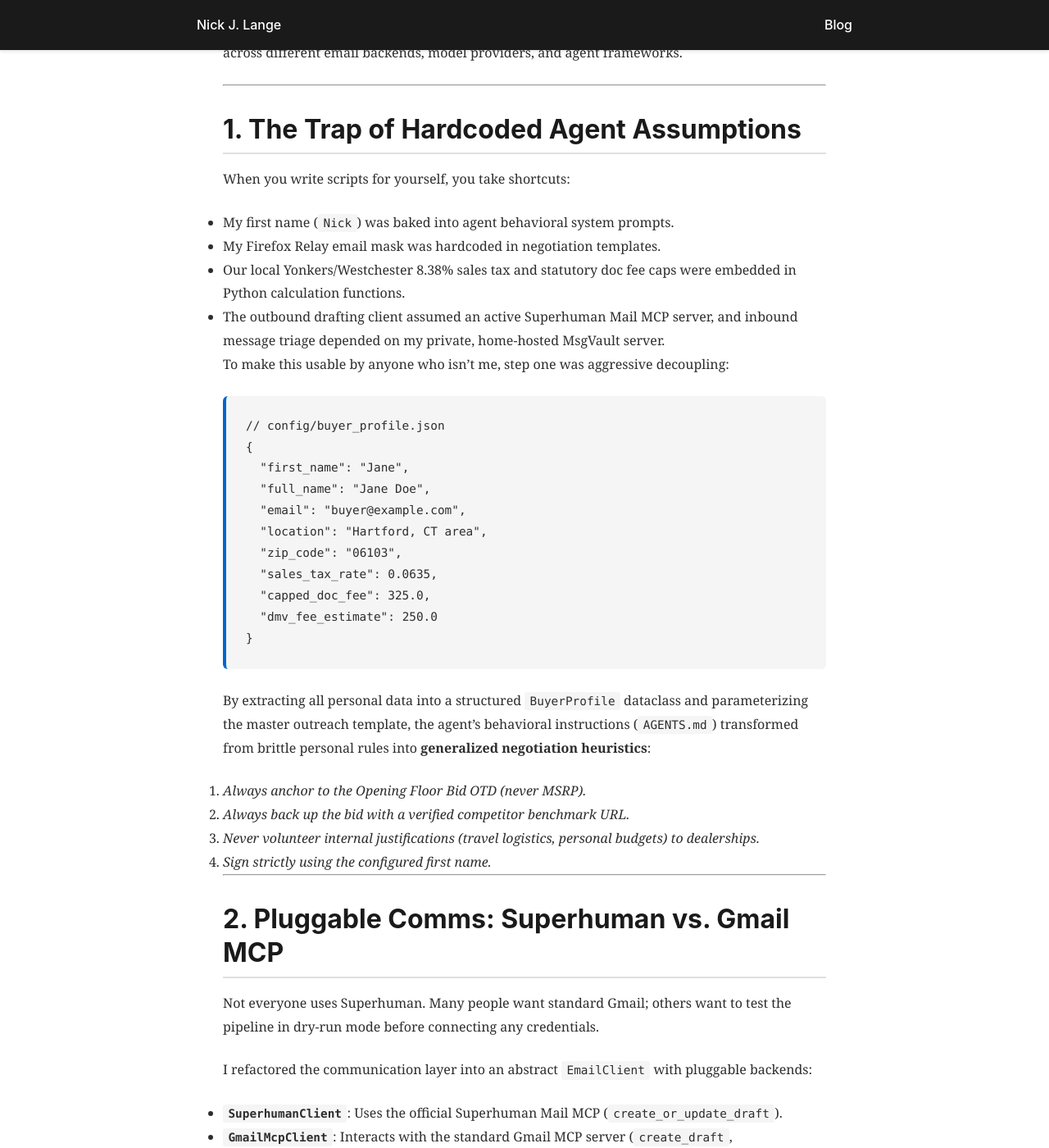
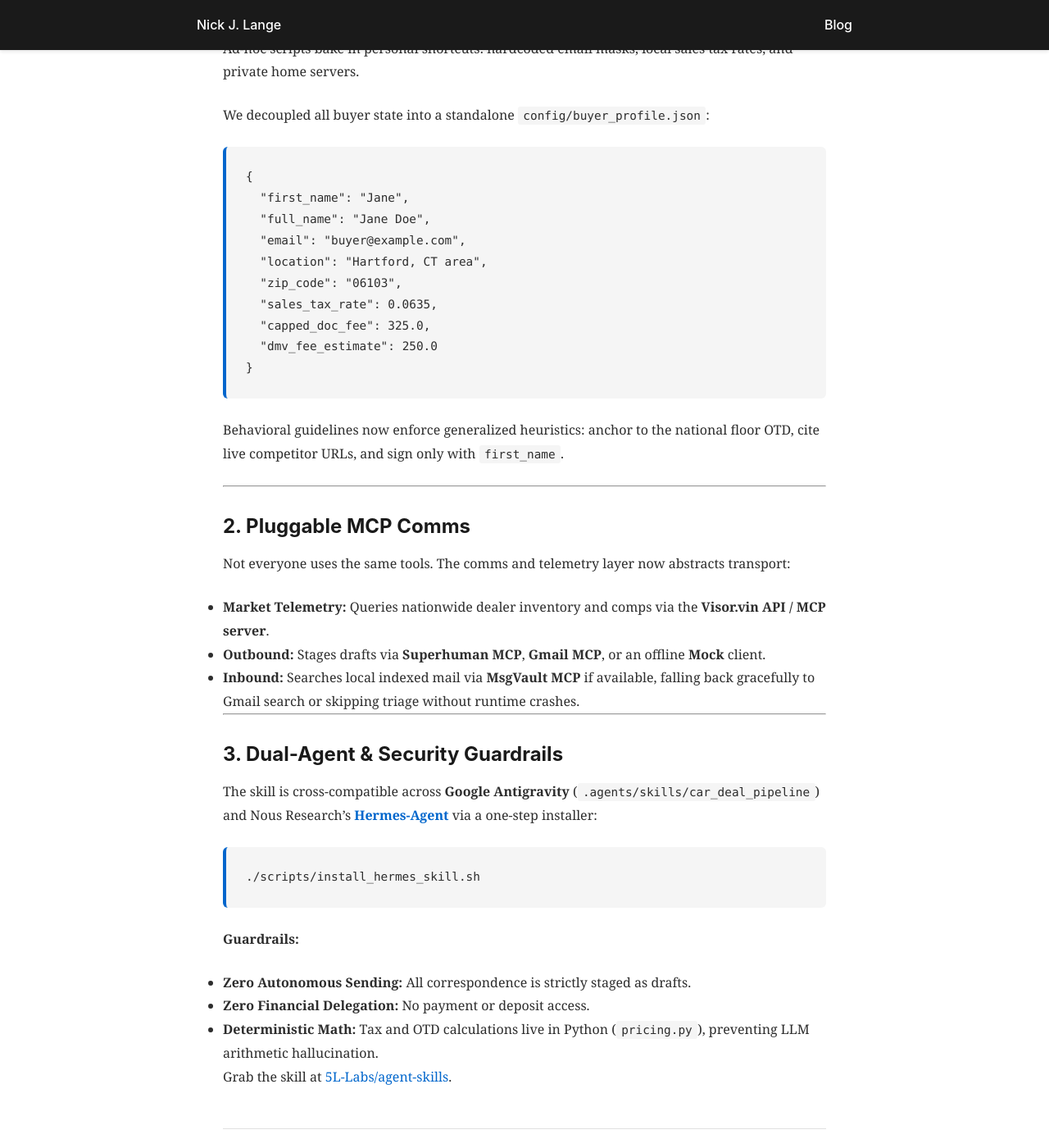
Before and after one commit to NickJLange/nickjlange.github.io, a Jekyll site: the page built from blog/_posts/2026-10-04-repackaging-the-car-buying-agent.md, in a window 1280 px wide and 1400 px high, scrolled down 540 px. Shown: the whole window at 82% size. Built offline with Jekyll 4.4.1, drawn with Linux system fonts in a browser that asks for light colours; some of the changed text lies outside the part shown.

Commit message:
Condense post by 70% and address PR review feedback

````diff
--- a/blog/_posts/2026-10-04-repackaging-the-car-buying-agent.md
+++ b/blog/_posts/2026-10-04-repackaging-the-car-buying-agent.md
@@ -3,26 +3,19 @@ title: "Repackaging the Car Buying Agent: From Personal Hack to Pluggable MCP Sk
 date: 2026-10-04
 ---
 
-Over the summer, I built a set of scripts and agentic tools to negotiate the purchase of a new family vehicle. We just locked in our reservation at our target Out-The-Door (OTD) number. With the deal done, the natural temptation is to let the code rot in a private directory.
+We just locked in a car reservation at our target Out-The-Door (OTD) price using an agentic negotiation pipeline. With the deal done, I spent the weekend turning an ad-hoc personal automation hack into a portable, open-source skill.
 
-Instead, I spent the weekend doing what every engineer knows they *should* do, but rarely has the discipline to complete: **repackaging an ad-hoc personal automation hack into a production-grade, open-source skill that anyone can run.**
-
-Here are the architectural lessons learned while making an AI negotiation agent truly portable across different email backends, model providers, and agent frameworks.
+Here are the key architectural takeaways:
 
 ---
 
-## 1. The Trap of Hardcoded Agent Assumptions
+### 1. Decoupling Personal Assumptions
 
-When you write scripts for yourself, you take shortcuts:
-- My first name (`Nick`) was baked into agent behavioral system prompts.
-- My Firefox Relay email mask was hardcoded in negotiation templates.
-- Our local Yonkers/Westchester 8.38% sales tax and statutory doc fee caps were embedded in Python calculation functions.
-- The outbound drafting client assumed an active Superhuman Mail MCP server, and inbound message triage depended on my private, home-hosted MsgVault server.
+Ad-hoc scripts bake in personal shortcuts: hardcoded email masks, local sales tax rates, and private home servers.
 
-To make this usable by anyone who isn’t me, step one was aggressive decoupling:
+We decoupled all buyer state into a standalone `config/buyer_profile.json`:
 
 ```json
-// config/buyer_profile.json
 {
   "first_name": "Jane",
   "full_name": "Jane Doe",
@@ -35,71 +28,30 @@ To make this usable by anyone who isn’t me, step one was aggressive decoupling
 }
 ```
 
-By extracting all personal data into a structured `BuyerProfile` dataclass and parameterizing the master outreach template, the agent's behavioral instructions (`AGENTS.md`) transformed from brittle personal rules into **generalized negotiation heuristics**:
-1. *Always anchor to the Opening Floor Bid OTD (never MSRP).*
-2. *Always back up the bid with a verified competitor benchmark URL.*
-3. *Never volunteer internal justifications (travel logistics, personal budgets) to dealerships.*
-4. *Sign strictly using the configured first name.*
+Behavioral guidelines now enforce generalized heuristics: anchor to the national floor OTD, cite live competitor URLs, and sign only with `first_name`.
 
 ---
 
-## 2. Pluggable Comms: Superhuman vs. Gmail MCP
+### 2. Pluggable MCP Comms
 
-Not everyone uses Superhuman. Many people want standard Gmail; others want to test the pipeline in dry-run mode before connecting any credentials.
-
-I refactored the communication layer into an abstract `EmailClient` with pluggable backends:
-- **`SuperhumanClient`**: Uses the official Superhuman Mail MCP (`create_or_update_draft`).
-- **`GmailMcpClient`**: Interacts with the standard Gmail MCP server (`create_draft`, `list_messages`).
-- **`MockEmailClient`**: Prints drafts to the terminal and saves them to local files for testing without external services.
-
-```python
-# Automatic transport resolution
-backend = os.getenv("EMAIL_BACKEND", "auto")
-if backend == "auto":
-    if os.getenv("SUPERHUMAN_AUTH"):
-        client = SuperhumanClient()
-    elif os.getenv("GMAIL_AUTH") or os.getenv("GMAIL_MCP_URL"):
-        client = GmailMcpClient()
-    else:
-        client = MockEmailClient()
-```
-
-### Making Inbound Triage Optional
-Originally, the triage script crashed if my self-hosted MsgVault server was unreachable. But for a public skill, indexed inbound search is a luxury, not a requirement.
-
-If MsgVault is configured, the pipeline searches historical email threads. If it’s omitted, the pipeline falls back to Gmail MCP search or gracefully skips triage with an informative log. No crashes, no hard dependencies.
+Not everyone uses the same tools. The comms and telemetry layer now abstracts transport:
+- **Market Telemetry:** Queries nationwide dealer inventory and comps via the **Visor.vin API / MCP server**.
+- **Outbound:** Stages drafts via **Superhuman MCP**, **Gmail MCP**, or an offline **Mock** client.
+- **Inbound:** Searches local indexed mail via **MsgVault MCP** if available, falling back gracefully to Gmail search or skipping triage without runtime crashes.
 
 ---
 
-## 3. Dual-Agent Cross-Compatibility: Antigravity & Hermes
+### 3. Dual-Agent & Security Guardrails
 
-Agent skill standards are still fragmented. Google's Antigravity environment uses `.agents/skills/<name>/SKILL.md` with specific tool bindings, while Nous Research’s [Hermes-Agent](https://github.com/NousResearch/Hermes-Agent) uses `~/.hermes/skills/<name>/SKILL.md` with `${HERMES_SKILL_DIR}` variable interpolation.
+The skill is cross-compatible across **Google Antigravity** (`.agents/skills/car_deal_pipeline`) and Nous Research's **[Hermes-Agent](https://github.com/NousResearch/hermes-agent)** via a one-step installer:
 
-Rather than maintaining two parallel implementations, we authored a universal `SKILL.md`:
-- YAML frontmatter declaring version, license, and Hermes metadata tags.
-- Command execution wrappers that gracefully resolve the active directory:
-  ```bash
-  python3 "${HERMES_SKILL_DIR:-scripts}/pipeline.py" report
-  ```
-- A dedicated installer script (`scripts/install_hermes_skill.sh`) that symlinks the repository directly into `~/.hermes/skills/car_deal_pipeline`.
+```bash
+./scripts/install_hermes_skill.sh
+```
 
-Whether invoked by an Antigravity prompt or a local Hermes terminal session (`hermes "Find top deals on Grand Highlander"`), the underlying engine executes identically.
+**Guardrails:**
+- **Zero Autonomous Sending:** All correspondence is strictly staged as drafts.
+- **Zero Financial Delegation:** No payment or deposit access.
+- **Deterministic Math:** Tax and OTD calculations live in Python (`pricing.py`), preventing LLM arithmetic hallucination.
 
----
-
-## 4. Cybersecurity & The Human-in-the-Loop Guarantee
-
-When releasing an agent skill that interacts with external third parties (dealership CRMs), you have to think like a security engineer. How do you prevent an autonomous agent from spamming 50 dealerships or agreeing to a bad contract?
-
-We established strict governance boundaries in our `PR_MANIFEST.md`:
-1. **Zero Autonomous Sending:** The skill is strictly limited to staging **drafts** via MCP. It has no access to a `send` method. A human must physically review the worksheet and click "Send".
-2. **Zero Financial Delegation:** The agent has no access to payment rails, deposit forms, or credit authorization tools.
-3. **Deterministic Math:** LLMs are notorious for hallucinating arithmetic. All tax calculations, doc fee caps, and OTD spreads are computed in deterministic Python functions (`pricing.py`), with the LLM acting purely as a summarizer and strategist.
-
----
-
-## Wrapping Up
-
-Building an AI agent to solve a personal headache is fun. But taking the time to audit the code, eliminate hardcoded paths, isolate sensitive data, and package it into a multi-framework skill is where real software engineering happens.
-
-If you are looking to purchase a car without dealing with dealer games, grab the skill, drop in your numbers, and let the code do the fighting.
+Grab the skill at [5L-Labs/agent-skills](https://github.com/5L-Labs/agent-skills).
````
